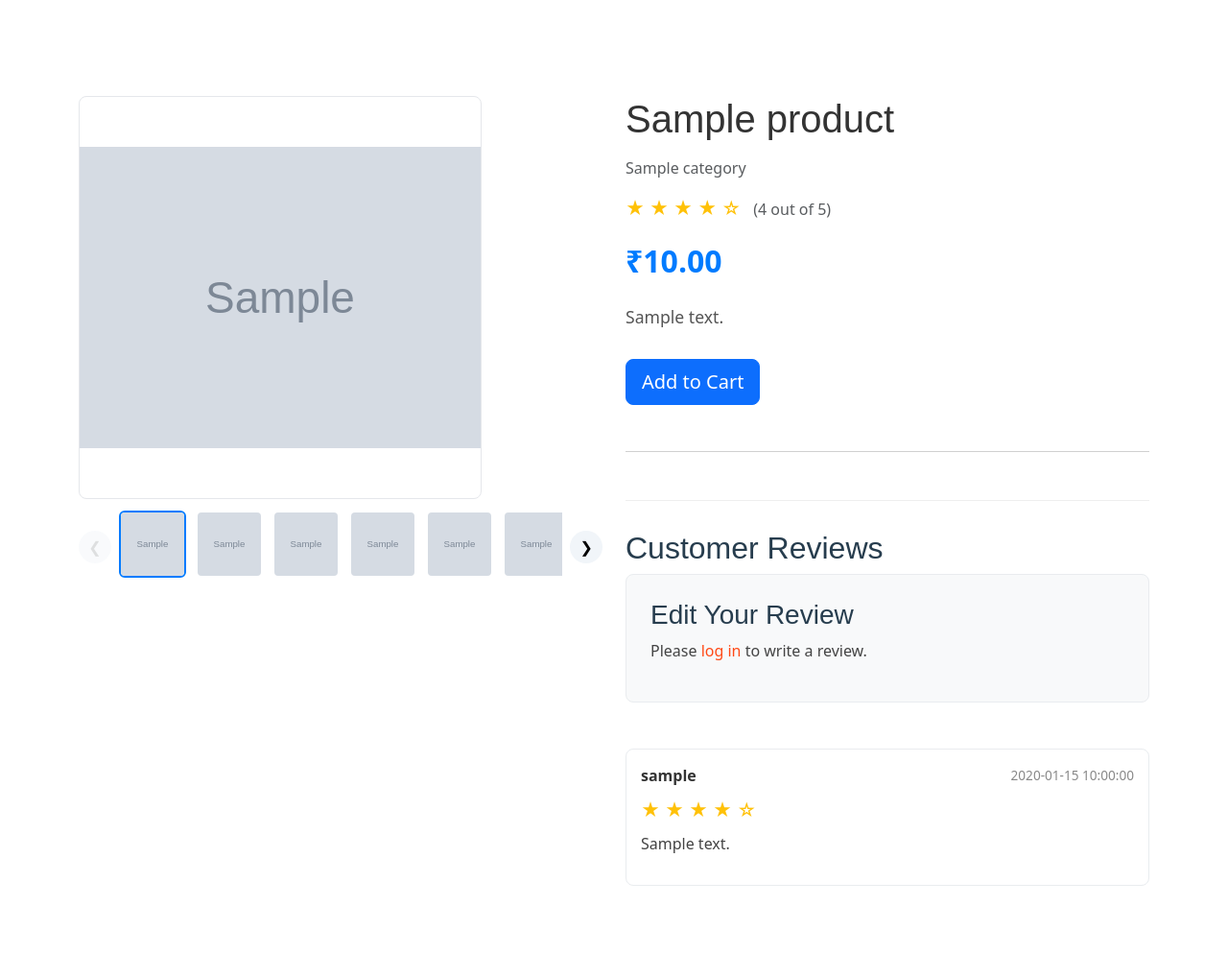
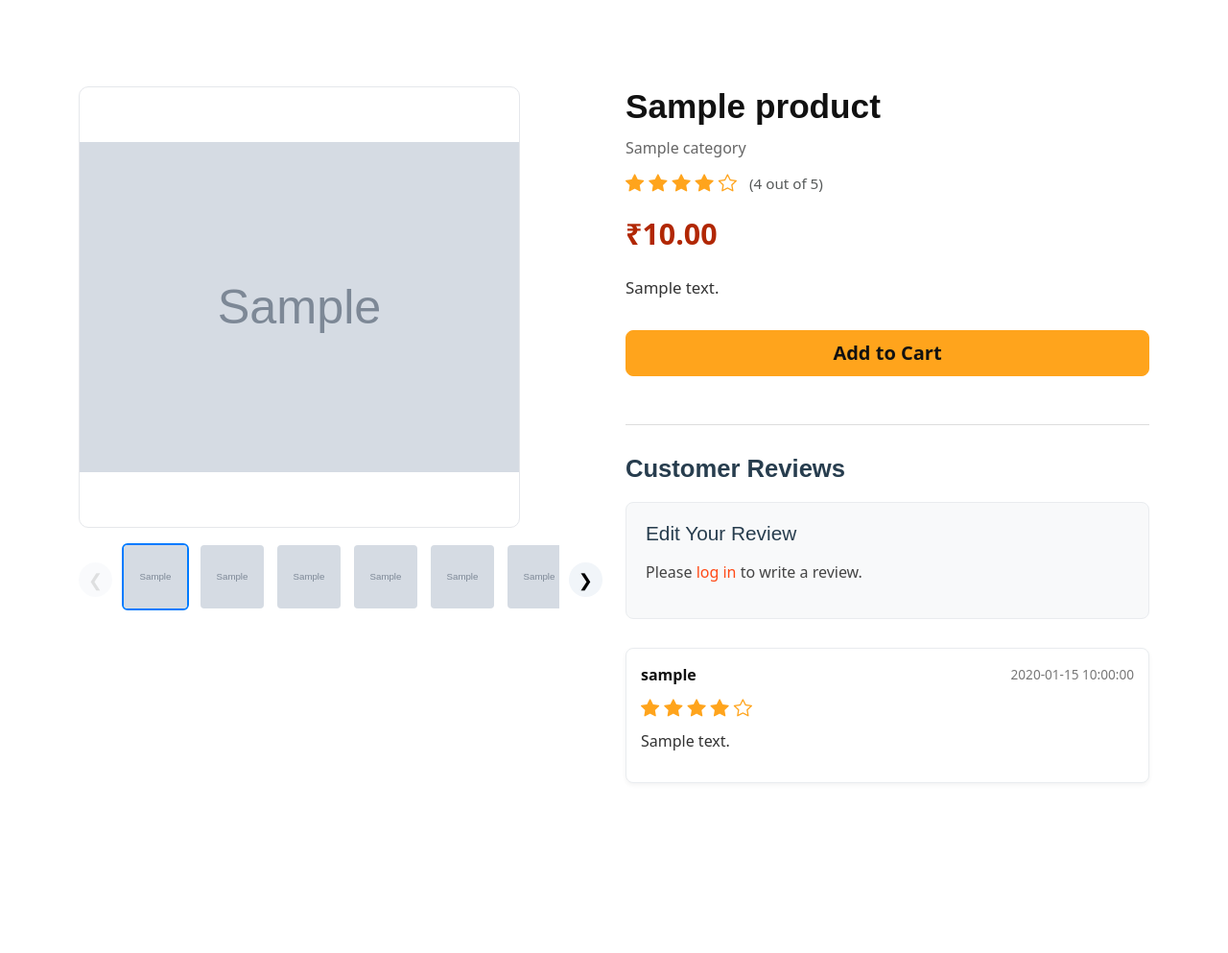
Before and after one commit to sreekanthops/gspaces_new, a Flask app: template templates/product_detail.html in a window 1280 px wide. Shown: the part 74-1067 px from the top of the page at 96% size. After the commit the page ends 890 px from the top, so only its background shows below. Run offline with Flask 3, Linux system fonts and the light colour scheme; the template is opened without the code that fills it: most values are stand-ins (such as "Sample title", 1, 10 or a date in 2020); grey boxes marked "Sample" are stand-in pictures; some libraries are stand-ins or nearby versions.

Commit message:
Update product_detail.html

```diff
--- a/templates/product_detail.html
+++ b/templates/product_detail.html
@@ -2,107 +2,40 @@
 <!DOCTYPE html>
 <html lang="en">
 <head>
-    <meta charset="UTF-8">
-    <meta name="viewport" content="width=device-width, initial-scale=1.0">
+  <meta charset="UTF-8" />
+  <meta name="viewport" content="width=device-width, initial-scale=1.0"/>
   <title>{{ product.name }} - GSpaces</title>
   <!-- Bootstrap CSS -->
-    <link href="https://cdn.jsdelivr.net/npm/bootstrap@5.3.3/dist/css/bootstrap.min.css" rel="stylesheet">
-    <!-- Your Custom CSS from snippet.txt -->
-    <link href="{{ url_for('static', filename='css/main.css') }}" rel="stylesheet">
+  <link href="https://cdn.jsdelivr.net/npm/bootstrap@5.3.3/dist/css/bootstrap.min.css" rel="stylesheet"/>
+  <!-- Bootstrap Icons for stars -->
+  <link href="https://cdn.jsdelivr.net/npm/bootstrap-icons@1.11.3/font/bootstrap-icons.css" rel="stylesheet"/>
+  <!-- Your Custom CSS -->
+  <link href="{{ url_for('static', filename='css/main.css') }}" rel="stylesheet"/>
   <style>
-        /* --- your existing styles --- */
+    /* Overall container styling */
     .product-detail-container {
-            margin-top: 100px;
-            padding-bottom: 50px;
+      margin-top: 90px;
+      padding-bottom: 60px;
     }
-        .product-image-large {
-            max-width: 100%;
-            height: auto;
-            border-radius: 8px;
-            box-shadow: 0 4px 8px rgba(0,0,0,0.1);
-        }
-        .product-info h1 {
-            font-size: 2.5rem;
-            margin-bottom: 15px;
-            color: #333;
-        }
-        .product-info .price {
-            font-size: 2rem;
-            font-weight: bold;
-            color: #007bff; /* Primary brand color */
-            margin-bottom: 20px;
-        }
-        .product-info .description {
-            font-size: 1.1rem;
-            line-height: 1.6;
-            color: #555;
-            margin-bottom: 30px;
-        }
-        .rating-stars {
-            color: #ffc107; /* Gold color for stars */
-            font-size: 1.2rem;
-        }
-        .rating-stars .bi-star-fill { /* Assuming you use Bootstrap Icons or similar */
-            margin-right: 2px;
-        }
-        .reviews-section {
-            margin-top: 50px;
-            border-top: 1px solid #eee;
-            padding-top: 30px;
-        }
-        .review-card {
-            border: 1px solid #e9ecef;
-            border-radius: 8px;
-            padding: 15px;
-            margin-bottom: 20px;
-            background-color: #fff;
-        }
-        .review-card .review-header {
-            display: flex;
-            justify-content: space-between;
-            align-items: center;
-            margin-bottom: 10px;
-        }
-        .review-card .review-author {
-            font-weight: bold;
-            color: #333;
-        }
-        .review-card .review-date {
-            font-size: 0.85rem;
-            color: #888;
-        }
-        .review-card .review-comment {
-            color: #444;
-            line-height: 1.5;
-        }
-        .review-form-section {
-            border: 1px solid #e9ecef;
-            border-radius: 8px;
-            padding: 25px;
-            background-color: #f8f9fa;
-        }
-        .custom-navbar { /* keep your navbar styles if any */ }
-        .hero-section { /* keep if used elsewhere */ }
-
-        /* --- existing gallery styles --- */
+    /* Product image gallery styling */
     .gs-main-wrap {
       display: flex;
-            gap: 16px;
-            align-items: stretch;
-            margin-bottom: 12px;
-            flex-wrap: wrap; /* stack on small screens */
-            position: relative; /* NEW: so overlay lens positions correctly */
+      gap: 20px;
+      align-items: flex-start;
+      position: relative;
+      margin-bottom: 16px;
+      flex-wrap: wrap;
     }
     .gs-main-image {
       position: relative;
-            width: 420px;
+      width: 460px;
       max-width: 100%;
-            height: 420px;
+      height: 460px;
       border: 1px solid #e5e7eb;
-            border-radius: 8px;
+      border-radius: 10px;
       overflow: hidden;
       background: #fff;
-            cursor: crosshair; /* NEW: indicate zoom */
+      cursor: crosshair;
     }
     .gs-main-image img {
       width: 100%;
@@ -110,25 +43,25 @@
       object-fit: contain;
       transition: transform 0.2s ease;
     }
-
-        /* UPDATED: .gs-zoom-result repurposed as an OVERLAY lens that follows the cursor */
     #zoomResult {
       position: absolute;
-  left: 60%;   /* sits to the right of main image box */
+      left: 75%;
       top: 0;
-  width: 500px;   /* make bigger */
-  height: 420px;  /* make bigger */
+      width: 520px;
+      height: 460px;
       border: 1px solid #ccc;
+      border-radius: 8px;
       background-repeat: no-repeat;
       display: none;
       z-index: 10;
+      box-shadow: 0 4px 12px rgba(0,0,0,0.15);
+      background-color: #fff;
     }
-
     .gs-thumb-row {
-            position: relative;
       display: flex;
       align-items: center;
-            gap: 8px;
+      gap: 10px;
+      margin-top: 10px;
     }
     .gs-thumb-strip {
       display: flex;
@@ -147,33 +80,128 @@
       border-radius: 6px;
       flex: 0 0 auto;
       background: #fff;
+      transition: border-color 0.2s;
+    }
+    .gs-thumb:hover {
+      border-color: #007bff;
     }
     .gs-thumb.active {
       border-color: #007bff;
     }
     .gs-thumb-nav {
       border: none;
-            width: 34px;
-            height: 34px;
+      width: 36px;
+      height: 36px;
       border-radius: 50%;
       background: #f1f5f9;
       display: grid;
       place-items: center;
       cursor: pointer;
       user-select: none;
+      font-size: 18px;
     }
     .gs-thumb-nav:active {
-            transform: scale(0.98);
+      transform: scale(0.95);
     }
     .gs-thumb-nav[disabled] {
       opacity: 0.4;
       cursor: not-allowed;
     }
-
-        /* Responsive: disable overlay zoom on small screens */
+    /* Product info section */
+    .product-info h1 {
+      font-size: 2.2rem;
+      font-weight: 600;
+      margin-bottom: 10px;
+      color: #111;
+    }
+    .product-info .category {
+      font-size: 1rem;
+      margin-bottom: 10px;
+      color: #666;
+    }
+    .rating-stars {
+      color: #ffa41c;
+      font-size: 1.2rem;
+    }
+    .rating-text {
+      font-size: 0.95rem;
+      color: #565959;
+    }
+    .product-info .price {
+      font-size: 1.9rem;
+      font-weight: 700;
+      color: #B12704;
+      margin-top: 10px;
+      margin-bottom: 20px;
+    }
+    .product-info .description {
+      font-size: 1.05rem;
+      line-height: 1.6;
+      color: #333;
+      margin-bottom: 30px;
+    }
+    .btn-add-cart {
+      background-color: #ffa41c;
+      border-color: #ffa41c;
+      color: #111;
+      font-weight: 600;
+    }
+    .btn-add-cart:hover {
+      background-color: #f8981d;
+      border-color: #f8981d;
+      color: #111;
+    }
+    /* Review section */
+    .reviews-section {
+      margin-top: 50px;
+      border-top: 1px solid #ddd;
+      padding-top: 30px;
+    }
+    .reviews-section h2 {
+      font-size: 1.6rem;
+      margin-bottom: 20px;
+      font-weight: 600;
+    }
+    .review-form-section {
+      border: 1px solid #e9ecef;
+      border-radius: 8px;
+      padding: 20px;
+      background-color: #f8f9fa;
+      margin-bottom: 30px;
+    }
+    .review-form-section h3 {
+      font-size: 1.3rem;
+      margin-bottom: 15px;
+    }
+    .review-card {
+      border: 1px solid #e9ecef;
+      border-radius: 8px;
+      padding: 15px;
+      margin-bottom: 20px;
+      background-color: #fff;
+      box-shadow: 0 2px 5px rgba(0,0,0,0.05);
+    }
+    .review-card .review-header {
+      display: flex;
+      justify-content: space-between;
+      align-items: center;
+      margin-bottom: 8px;
+    }
+    .review-card .review-author {
+      font-weight: 600;
+      color: #111;
+    }
+    .review-card .review-date {
+      font-size: 0.85rem;
+      color: #777;
+    }
+    .review-card .review-comment {
+      color: #333;
+      line-height: 1.5;
+    }
     @media (max-width: 992px) {
       .gs-main-image { height: 360px; }
-            .gs-zoom-result { display: none !important; }
+      #zoomResult { display: none !important; }
     }
   </style>
 </head>
@@ -196,21 +224,14 @@
 
     {% if product %}
     <div class="row">
+      <!-- Left Column: Image Gallery -->
       <div class="col-md-6">
-                <!-- === Main image + OVERLAY zoom lens (kept existing structure) === -->
         <div class="gs-main-wrap">
           <div class="gs-main-image" id="mainImageBox">
-                        <img
-                            id="mainImg"
-                            src="{{ url_for('static', filename=product.image_url) }}"
-                            alt="{{ product.name }}"
-                        >
+            <img id="mainImg" src="{{ url_for('static', filename=product.image_url) }}" alt="{{ product.name }}">
           </div>
-                    <!-- REPURPOSED: overlay lens that follows cursor (was side panel before) -->
-                    <div class="gs-zoom-result" id="zoomResult" aria-hidden="true"></div>
+          <div id="zoomResult" aria-hidden="true"></div>
         </div>
-
-                <!-- Thumbnails row with left/right scroll; duplicates use DB image -->
         <div class="gs-thumb-row">
           <button class="gs-thumb-nav" id="thumbPrev" type="button" aria-label="Previous">&#10094;</button>
           <div class="gs-thumb-strip" id="thumbStrip">
@@ -220,49 +241,42 @@
               src="{{ url_for('static', filename=product.image_url) }}"
               data-src="{{ url_for('static', filename=product.image_url) }}"
               data-index="{{ i }}"
-                            alt="Thumbnail {{ i + 1 }}"
-                        >
+              alt="Thumbnail {{ i + 1 }}">
             {% endfor %}
           </div>
           <button class="gs-thumb-nav" id="thumbNext" type="button" aria-label="Next">&#10095;</button>
         </div>
-
-                <!-- (Kept) If you still want the single large image style somewhere else, leave .product-image-large available -->
       </div>
 
+      <!-- Right Column: Product Info -->
       <div class="col-md-6 product-info">
         <h1>{{ product.name }}</h1>
-                <p class="category text-muted">{{ product.category }}</p>
+        <p class="category">{{ product.category }}</p>
         <div class="rating mb-3">
           {% if product.rating %}
             <span class="rating-stars">
               {% for i in range(product.rating|int) %}
-                                &#9733; <!-- Filled star -->
+                <i class="bi bi-star-fill"></i>
               {% endfor %}
               {% for i in range(5 - (product.rating|int)) %}
-                                &#9734; <!-- Empty star -->
+                <i class="bi bi-star"></i>
               {% endfor %}
             </span>
-                        <span class="ms-2 text-muted">({{ product.rating }} out of 5)</span>
+            <span class="rating-text ms-2">({{ product.rating }} out of 5)</span>
           {% else %}
-                        <span class="text-muted">No rating yet</span>
+            <span class="rating-text">No rating yet</span>
           {% endif %}
         </div>
         <p class="price">₹{{ product.price|inr }}</p>
         <p class="description">{{ product.description }}</p>
 
-                <form action="{{ url_for('add_to_cart', product_id=product.id) }}" method="post" class="mt-4">
-                    <button type="submit" class="btn btn-primary btn-lg">Add to Cart</button>
+        <form action="{{ url_for('add_to_cart', product_id=product.id) }}" method="post" class="mt-3">
+          <button type="submit" class="btn btn-add-cart btn-lg w-100">Add to Cart</button>
         </form>
 
-                <hr class="my-5">
-
-                <!-- Reviews Section -->
         <div class="reviews-section">
           <h2>Customer Reviews</h2>
-
-                    <!-- Review Submission Form -->
-                    <div class="review-form-section mb-5">
+          <div class="review-form-section">
             <h3>{% if user_review %}Edit Your Review{% else %}Write a Review{% endif %}</h3>
             {% if current_user.is_authenticated %}
             <form action="{{ url_for('product_detail', product_id=product.id) }}" method="post">
@@ -288,7 +302,6 @@
             {% endif %}
           </div>
 
-                    <!-- Display Existing Reviews -->
           {% if reviews %}
             {% for review in reviews %}
               <div class="review-card">
@@ -298,10 +311,10 @@
                 </div>
                 <div class="rating-stars mb-2">
                   {% for i in range(review.rating) %}
-                                        &#9733;
+                    <i class="bi bi-star-fill"></i>
                   {% endfor %}
                   {% for i in range(5 - review.rating) %}
-                                        &#9734;
+                    <i class="bi bi-star"></i>
                   {% endfor %}
                 </div>
                 <p class="review-comment">{{ review.comment }}</p>
@@ -320,20 +333,18 @@
 
   <!-- Bootstrap JS -->
   <script src="https://cdn.jsdelivr.net/npm/bootstrap@5.3.3/dist/js/bootstrap.bundle.min.js"></script>
-
-    <!-- JS for gallery + OVERLAY zoom + temp rotate -->
+  <!-- Gallery + Zoom JS -->
   <script>
   (function () {
     const mainImg = document.getElementById('mainImg');
     const mainBox = document.getElementById('mainImageBox');
     const zoomResult = document.getElementById('zoomResult');
-    const wrap = mainBox ? mainBox.parentElement : null; // .gs-main-wrap
+    const wrap = mainBox ? mainBox.parentElement : null;
     const strip = document.getElementById('thumbStrip');
     const thumbs = strip ? strip.querySelectorAll('.gs-thumb') : [];
     const prevBtn = document.getElementById('thumbPrev');
     const nextBtn = document.getElementById('thumbNext');
 
-    // ===== Helper to set main image + zoom background
     function setMain(src, index) {
       if (!mainImg || !zoomResult) return;
       mainImg.src = src;
@@ -343,15 +354,12 @@
       mainImg.style.transform = "rotate(0deg)";
     }
 
-    // Initialize first image for zoom background
     if (mainImg && thumbs.length) {
       setMain(thumbs[0].getAttribute('data-src'), 0);
     }
 
-    // ===== Amazon-style SIDE zoom logic
-    let SCALE = 1.8; // lower magnification factor (less zoom)
+    let SCALE = 2.2;
     let bgW = 0, bgH = 0;
-
     function initZoom() {
       if (!mainImg || !zoomResult) return;
       const natW = mainImg.naturalWidth || mainImg.width;
@@ -361,27 +369,19 @@
       zoomResult.style.backgroundImage = `url('${mainImg.src}')`;
       zoomResult.style.backgroundSize = `${bgW}px ${bgH}px`;
     }
-
     function moveLens(e) {
       if (!mainImg || !zoomResult || !wrap) return;
       const imgRect = mainImg.getBoundingClientRect();
-
-        // Cursor position within image
       let x = e.clientX - imgRect.left;
       let y = e.clientY - imgRect.top;
-
-        // Clamp within image
       x = Math.max(0, Math.min(x, imgRect.width));
       y = Math.max(0, Math.min(y, imgRect.height));
-
-        // Background position for zoom
       const scaleX = bgW / imgRect.width;
       const scaleY = bgH / imgRect.height;
       const bgX = -(x * scaleX - zoomResult.clientWidth / 2);
       const bgY = -(y * scaleY - zoomResult.clientHeight / 2);
       zoomResult.style.backgroundPosition = `${bgX}px ${bgY}px`;
     }
-
     if (mainImg && zoomResult && mainBox) {
       mainBox.addEventListener('mouseenter', () => {
         initZoom();
@@ -397,26 +397,22 @@
       window.addEventListener('orientationchange', initZoom);
     }
 
-    // ===== Thumbnails click
     thumbs.forEach((thumb) => {
       thumb.addEventListener('click', () => {
         thumbs.forEach(t => t.classList.remove('active'));
         thumb.classList.add('active');
         const src = thumb.getAttribute('data-src');
-            const idx = parseInt(thumb.getAttribute('data-index'), 10) || 0;
-            setMain(src, idx);
+        setMain(src, 0);
         initZoom();
       });
     });
 
-    // ===== Thumb strip scroll controls
     function updateNavDisabled() {
       if (!strip) return;
       prevBtn.disabled = strip.scrollLeft <= 0;
       const maxScroll = strip.scrollWidth - strip.clientWidth - 1;
       nextBtn.disabled = strip.scrollLeft >= maxScroll;
     }
-
     const SCROLL_BY = 220;
     if (prevBtn && nextBtn && strip) {
       prevBtn.addEventListener('click', () => {
```
Lines whose indentation alone changed are shown as unchanged.
